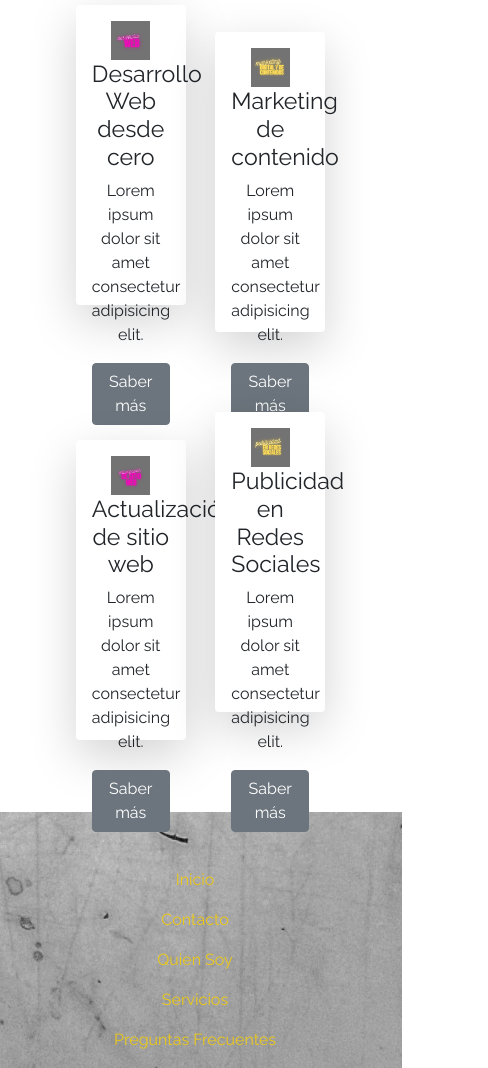
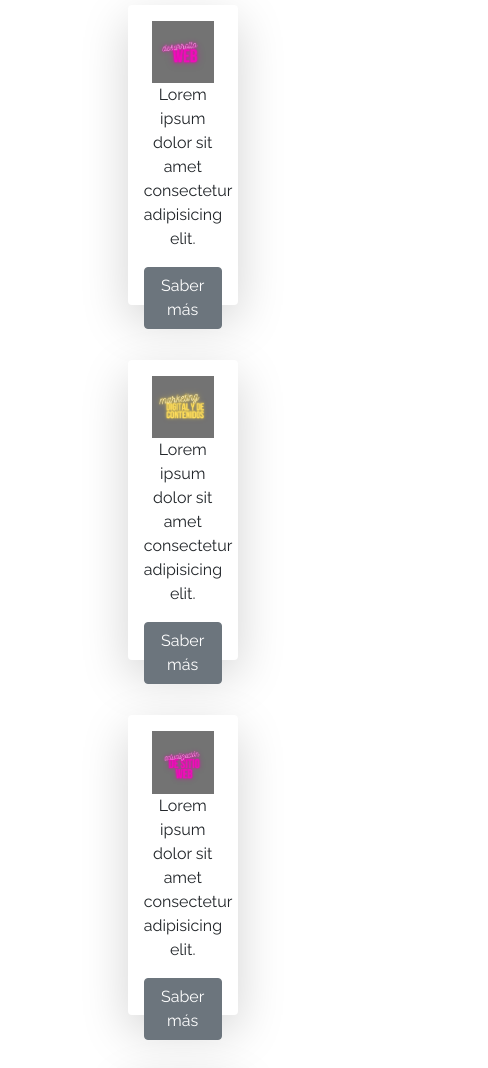
Before and after one commit to disenopc/sassuno, a website: page pages/serviciosdos.html in a window 390 px wide. Shown: the part 366-1434 px from the top of the page, 488 px wide, since content can reach past the window. Drawn offline with nearby package versions, Linux system fonts and the light colour scheme.

Commit message:
correccion responsive

```diff
--- a/pages/serviciosdos.html
+++ b/pages/serviciosdos.html
@@ -61,7 +61,7 @@
     </div>
     <!--Inicio seccion servicios-->
     <center>
-        <section class="cardsContenedor container-fluid ">
+        <section class="cardsContenedor container-fluid d-none d-lg-block ">
             <article class="cards shadow-lg p-3 mb-5 bg-body rounded ">
                 <img src="../images/desarrolloweb-card.png " style="width: 50% " alt=" desarrolloweb ">
                 <h3>Desarrollo Web desde cero</h3>
@@ -89,6 +89,30 @@
         </section>
     </center>
     <!--Fin seccion servicios-->
+    <center d-block d-sm-none>
+        <section class="cardsContenedor container-fluid  columna">
+            <article class="cards shadow-lg p-3 mb-5 bg-body rounded ">
+                <img src="../images/desarrolloweb-card.png " style="width: 80% " alt=" desarrolloweb ">
+                <p>Lorem ipsum dolor sit amet consectetur adipisicing elit.</p>
+                <a href="contacto.html" class="btn btn-secondary ">Saber más</a>
+            </article>
+            <article class="cards shadow-lg p-3 mb-5 bg-body rounded ">
+                <img src=" ../images/mktdecontenido-card.png " style="width: 80% " alt="mkt de contenido ">
+                <p>Lorem ipsum dolor sit amet consectetur adipisicing elit.</p>
+                <a href="contacto.html" class="btn btn-secondary ">Saber más</a>
+            </article>
+            <article class="cards shadow-lg p-3 mb-5 bg-body rounded ">
+                <img src="../images/actualizsitio-card.png " style="width: 80% " alt="refresh de sitio ">
+                <p>Lorem ipsum dolor sit amet consectetur adipisicing elit.</p>
+                <a href="contacto.html" class="btn btn-secondary ">Saber más</a>
+            </article>
+            <article class="cards shadow-lg p-3 mb-5 bg-body rounded ">
+                <img src="../images/publicidadredes-card.png " style="width: 80% " alt="publicidad en redes sociales ">
+                <p>Lorem ipsum dolor sit amet consectetur adipisicing elit.</p>
+                <a href="contacto.html" class="btn btn-secondary ">Saber más</a>
+            </article>
+        </section>
+    </center>
     <!--Inicio Footer-->
     <center>
         <div>
--- a/scss/_responsive.scss
+++ b/scss/_responsive.scss
@@ -33,4 +33,17 @@
                 text-align: center;
                 justify-content: center;
             }
+            .quiensoy {
+                display: flex;
+                flex-direction: column;
             }
+            .columna {
+                display: flex;
+                flex-direction: column;
+                justify-self: center;
+                margin-left: 25%;
+                .cards {
+                    width: 70%;
+                }
+            }
+        }
```
Also changed, not shown: pages/quien-soy.html (+3 -4 lines), css/destino.css. Lines whose indentation alone changed are shown as unchanged.
